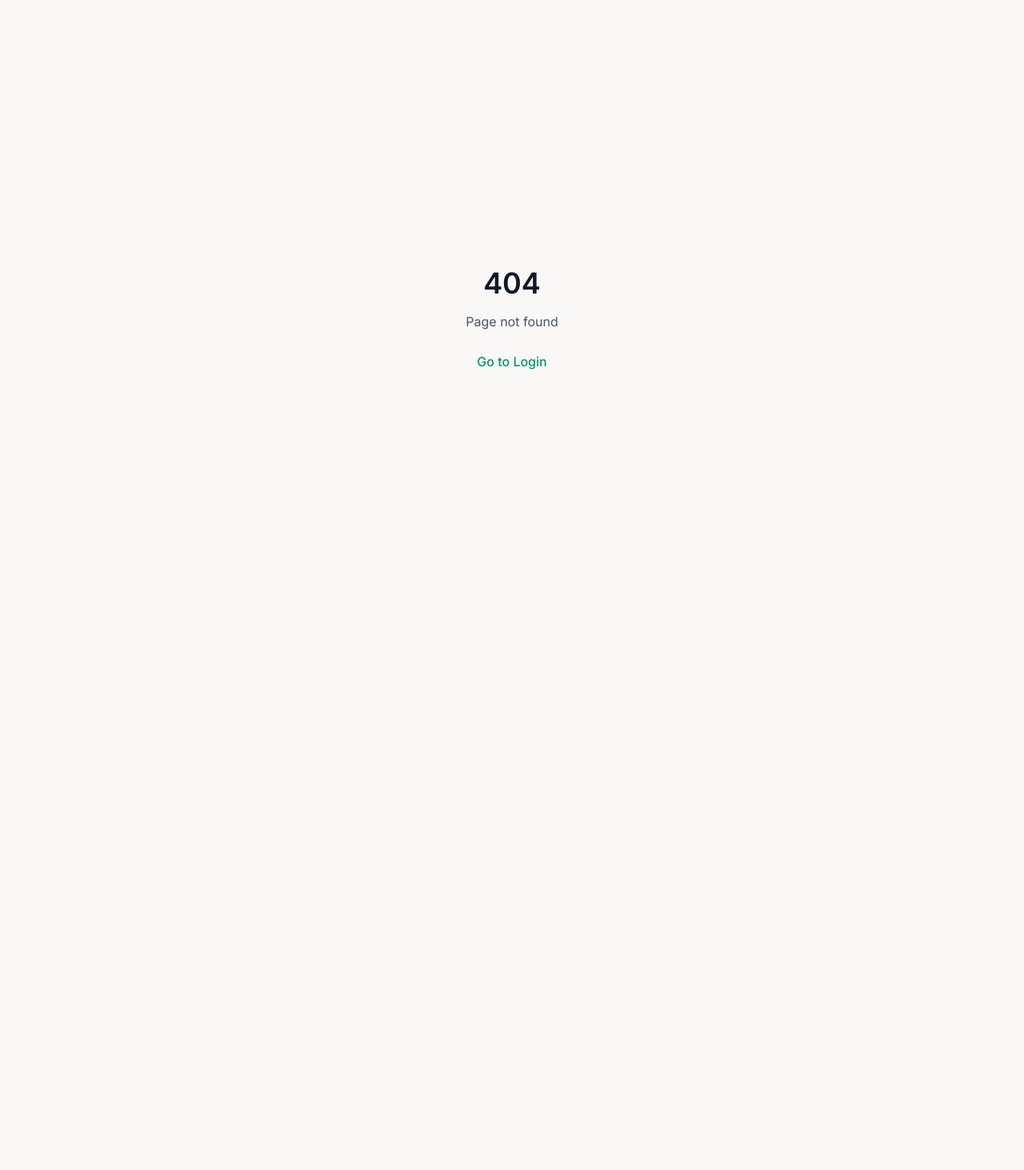
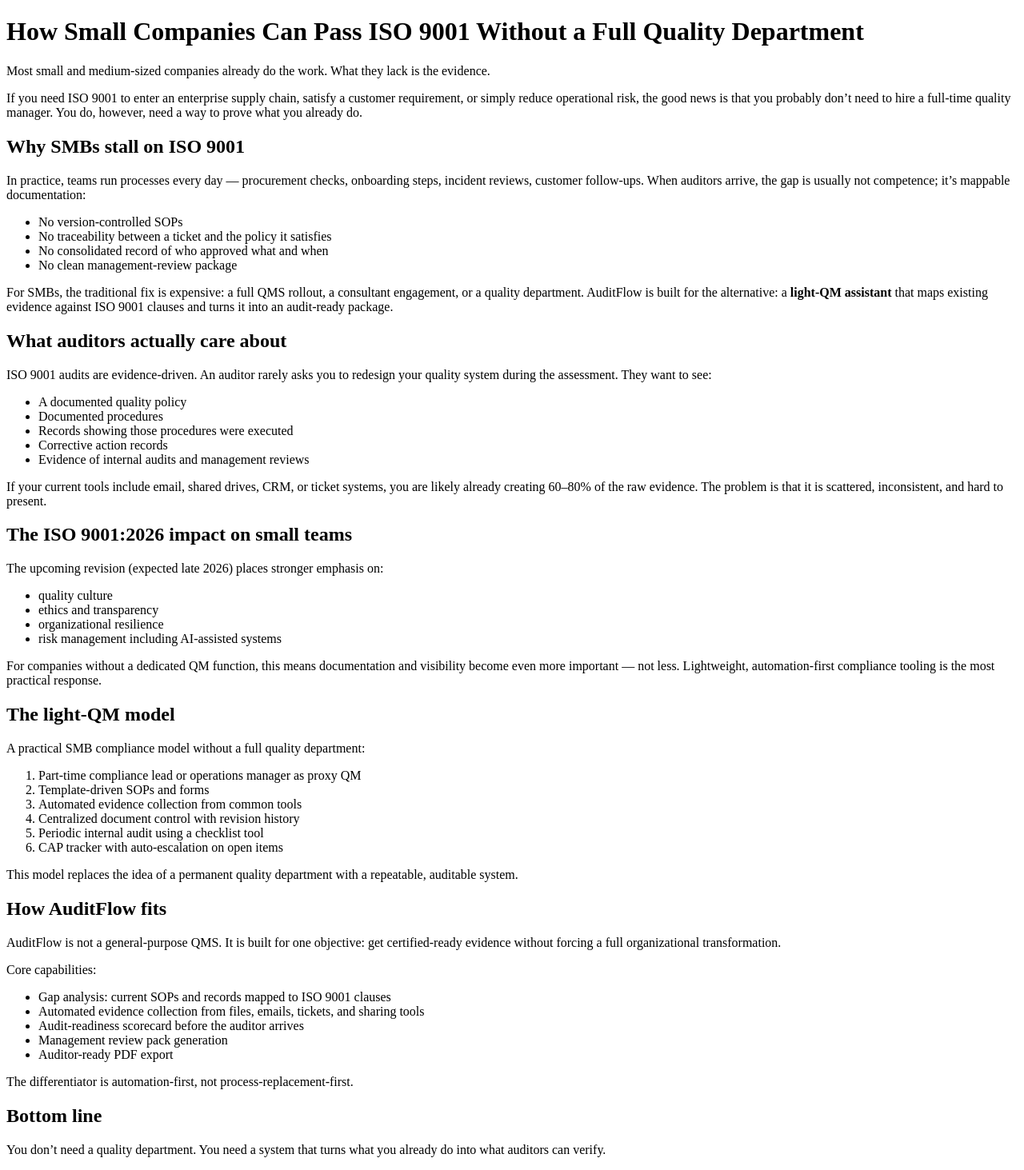
Before and after one commit to stagsz/AuditFlow, a Next.js app in the folder frontend/: page /blog/smb-iso-9001-light-qm in a window 1280 px wide. Before the commit this address had no page. Shown: the top 1463 px of the page at 80% size. Before the commit the page ends 800 px from the top, so only its background shows below. Built offline with nearby package versions, Linux system fonts and the light colour scheme.

Commit message:
blog(smb-iso-9001): add SMB ISO 9001 light-QM post and blog index

```diff
--- /dev/null
+++ b/frontend/src/pages/blog/smb-iso-9001-light-qm/index.mdx
@@ -0,0 +1,78 @@
+---
+title: "How Small Companies Can Pass ISO 9001 Without a Full Quality Department"
+description: "A practical guide for SMBs that need ISO 9001 certification but don’t have a dedicated quality manager. Learn what evidence auditors actually need, where most companies fail, and how to close the gap with light automation."
+publishedAt: 2026-06-29
+---
+
+# How Small Companies Can Pass ISO 9001 Without a Full Quality Department
+
+Most small and medium-sized companies already do the work. What they lack is the evidence.
+
+If you need ISO 9001 to enter an enterprise supply chain, satisfy a customer requirement, or simply reduce operational risk, the good news is that you probably don’t need to hire a full-time quality manager. You do, however, need a way to prove what you already do.
+
+## Why SMBs stall on ISO 9001
+
+In practice, teams run processes every day — procurement checks, onboarding steps, incident reviews, customer follow-ups. When auditors arrive, the gap is usually not competence; it’s mappable documentation:
+
+- No version-controlled SOPs
+- No traceability between a ticket and the policy it satisfies
+- No consolidated record of who approved what and when
+- No clean management-review package
+
+For SMBs, the traditional fix is expensive: a full QMS rollout, a consultant engagement, or a quality department. AuditFlow is built for the alternative: a **light-QM assistant** that maps existing evidence against ISO 9001 clauses and turns it into an audit-ready package.
+
+## What auditors actually care about
+
+ISO 9001 audits are evidence-driven. An auditor rarely asks you to redesign your quality system during the assessment. They want to see:
+
+- A documented quality policy
+- Documented procedures
+- Records showing those procedures were executed
+- Corrective action records
+- Evidence of internal audits and management reviews
+
+If your current tools include email, shared drives, CRM, or ticket systems, you are likely already creating 60–80% of the raw evidence. The problem is that it is scattered, inconsistent, and hard to present.
+
+## The ISO 9001:2026 impact on small teams
+
+The upcoming revision (expected late 2026) places stronger emphasis on:
+- quality culture
+- ethics and transparency
+- organizational resilience
+- risk management including AI-assisted systems
+
+For companies without a dedicated QM function, this means documentation and visibility become even more important — not less. Lightweight, automation-first compliance tooling is the most practical response.
+
+## The light-QM model
+
+A practical SMB compliance model without a full quality department:
+
+1. Part-time compliance lead or operations manager as proxy QM
+2. Template-driven SOPs and forms
+3. Automated evidence collection from common tools
+4. Centralized document control with revision history
+5. Periodic internal audit using a checklist tool
+6. CAP tracker with auto-escalation on open items
+
+This model replaces the idea of a permanent quality department with a repeatable, auditable system.
+
+## How AuditFlow fits
+
+AuditFlow is not a general-purpose QMS. It is built for one objective: get certified-ready evidence without forcing a full organizational transformation.
+
+Core capabilities:
+- Gap analysis: current SOPs and records mapped to ISO 9001 clauses
+- Automated evidence collection from files, emails, tickets, and sharing tools
+- Audit-readiness scorecard before the auditor arrives
+- Management review pack generation
+- Auditor-ready PDF export
+
+The differentiator is automation-first, not process-replacement-first.
+
+## Bottom line
+
+You don’t need a quality department. You need a system that turns what you already do into what auditors can verify.
+
+Start with your existing evidence. Map it to ISO clauses. Close the gaps. Show up with documentation instead of excuses.
+
+If you want to see how AuditFlow applies this to your industry, [contact us](https://audit-flow-zeta.vercel.app/).
```
Also changed, not shown: frontend/src/pages/blog/index.mdx (added, +11 -0 lines).
